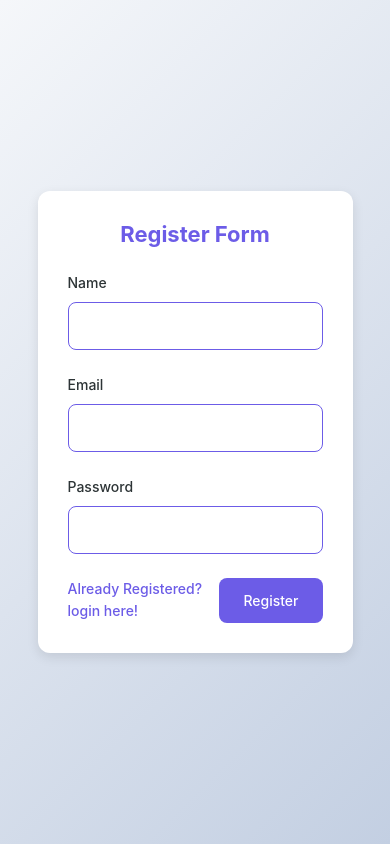
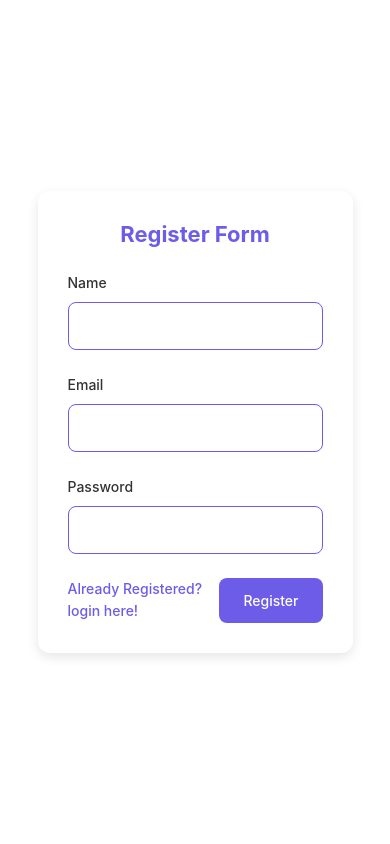
Before and after one commit to Vipul20K/Expense-Tracking-App, a React (Create React App) app in the folder client/: page /register in a window 390 px wide. Built offline with nearby package versions, Linux system fonts and the light colour scheme.

Commit message:
Improved responsiveness

```diff
--- a/client/src/components/Layout/Header.js
+++ b/client/src/components/Layout/Header.js
@@ -3,6 +3,7 @@ import React, { useState, useEffect } from "react";
 import { Link, useNavigate } from "react-router-dom";
 import "../../styles/HeaderStyles.css";
 import { UserOutlined, MenuOutlined, CloseOutlined } from "@ant-design/icons";
+
 
 const Header = () => {
   const [loginUser, setLoginUser] = useState("");
@@ -31,7 +32,7 @@ const Header = () => {
         <div className="container-fluid">
           {/* Brand Name */}
           <Link className="navbar-brand" to="/">
-            Expense Tracker
+            Expense Tracker 💸
           </Link>
 
           {/* Mobile Menu Toggler */}
--- a/client/src/pages/HomePage.js
+++ b/client/src/pages/HomePage.js
@@ -9,7 +9,6 @@ import moment from 'moment';
 import Analytics from '../components/Analytics';
 import '../styles/HomePageStyles.css';
 const API_URL = process.env.REACT_APP_API_URL;
-// import axiosInstance from '../utils/axiosInstance';
 
 
 
@@ -53,7 +52,7 @@ const HomePage =()=>{
   {
     title: "Actions",
     render:(text,record)=>(
-      <div>
+      <div style={{ display: 'flex', whiteSpace: 'nowrap' }}>
         <EditOutlined onClick={()=>{
           setEditable(record);
           setShowModal(true);
@@ -164,6 +163,7 @@ const handleDelete=async(record)=>{
 
       if (editable) {
         await axios.post(`${API_URL}/api/v1/transactions/edit-transaction`, {
+
           payload: {
             ...values,
             userId: user._id,
@@ -180,6 +180,7 @@ const handleDelete=async(record)=>{
         message.success("Transaction Updated Successfully");
       } else {
         await axios.post(`${API_URL}/api/v1/transactions/add-transaction`, {
+
           userid: user._id,
           ...values,
         },
@@ -251,7 +252,10 @@ const handleDelete=async(record)=>{
 
       <div className="content">
         {viewData === "table" ? (
-          <Table columns={columns} dataSource={allTransactions} />
+          <div style={{overflowX:'auto'}}>
+          <Table columns={columns} dataSource={allTransactions}
+          scroll={{ x: true }} />
+          </div>
         ) : (
           <Analytics allTransactions={allTransactions} />
         )}
--- a/client/src/pages/Login.js
+++ b/client/src/pages/Login.js
@@ -1,23 +1,18 @@
-import React, { useState, useEffect } from "react";
+import React from "react";
 import { Form, Input, message } from "antd";
 import { Link, useNavigate } from "react-router-dom";
 import axios from "axios";
-import Spinner from "../components/Spinner";
 import "../styles/LoginPage.css";
 const API_URL = process.env.REACT_APP_API_URL;
-
 
 const Login = () => {
   const img =
     "https://akriviahcm.com/blog/wp-content/uploads/2024/05/10-Features-to-Look-for-in-Expense-Management-System.jpg";
 
   const navigate = useNavigate();
-  const [loading, setLoading] = useState(false);
   const submitHandler = async (values) => {
     try {
-      setLoading(true);
       const { data } = await axios.post(`${API_URL}/api/v1/users/login`, values);
-      setLoading(false);
       message.success("Login Successful");
       localStorage.setItem(
         "user",
@@ -31,7 +26,6 @@ const Login = () => {
 
       navigate("/");
     } catch (error) {
-      setLoading(false);
       message.error("something went wrong");
     }
   };
@@ -41,7 +35,7 @@ const Login = () => {
   return (
     <>
       <div className="login-page">
-        {loading && <Spinner />}
+
         <div className="row container align-items-center">
           <h1 className="text-center">Expense Management System</h1>
 
--- a/client/src/pages/Register.js
+++ b/client/src/pages/Register.js
@@ -1,28 +1,29 @@
-import React,{useState,useEffect} from 'react';
+import React,{useEffect} from 'react';
 import {Form,Input,message} from 'antd';
 import { Link,useNavigate } from 'react-router-dom';
 import axios from 'axios';
-import Spinner from '../components/Spinner';
+
 import "../styles/RegisterPage.css";
-import axiosInstance from '../utils/axiosInstance';
 const API_URL = process.env.REACT_APP_API_URL;
+
 
 
 const Register=()=>{
 
     const navigate=useNavigate();
-    const [loading,setLoading]=useState(false);
+
     // form submit
     const submitHandler=async(values)=>{
         try{
-            setLoading(true);
+
             console.log(values);
             await axios.post(`${API_URL}/api/v1/users/register`,values);
+            await axios.post(`${API_URL}/api/v1/users/register`,values);
             message.success("Registration Successful");
-            setLoading(false);
+
             navigate('/login');
         }catch(error){
-            setLoading(false);
+
             message.error(error.response?.data?.message || "Something went wrong");
         }
     };
@@ -39,7 +40,7 @@ const Register=()=>{
     return (
         <>
           <div className="register-page ">
-            {loading && <Spinner />}
+
             <Form
               className="register-form"
               layout="vertical"
--- a/client/src/styles/HeaderStyles.css
+++ b/client/src/styles/HeaderStyles.css
@@ -8,7 +8,7 @@
     display: flex;
     align-items: center;
     justify-content: space-between;
-    min-height: 60px;
+    min-height: 60px; /* Fixed height for consistency */
 }
 
 /* Brand styling */
@@ -21,10 +21,8 @@
 
 /* Remove default list styles */
 .nav-links {
-    top: 70px;
     display: flex;
     align-items: center;
-    z-index: 999;
     gap: 15px;
     list-style: none;  /* ✅ Removed bullet points */
     padding: 0;
@@ -74,42 +72,38 @@
     color: white;
     cursor: pointer;
     margin-left: auto; /* ✅ Ensures it stays on the right */
+    padding: 0; /* Remove default padding */
 }
 
 /* Responsive adjustments */
 @media (max-width: 768px) {
+    .navbar {
+        padding: 10px 20px; /* Reduced padding */
+    }
 
-    .navbar{
-        padding: 80px 20px;
-    }
     .menu-toggler {
-        display:block;
+        display: block;
     }
 
     .nav-links {
         display: none;
         flex-direction: column;
-        position: absolute;
-        top: 60px;
-        right: 0;
+        position: relative; /* Changed to relative */
         background-color: var(--primary-color);
         width: 100%;
-        padding: 10px 0;
+        padding: 20px 0; /* Increased padding */
         box-shadow: 0 4px 8px rgba(0, 0, 0, 0.1);
         text-align: center;
+        max-height: 200px; /* Adjust as needed */
+        overflow-y: auto; /* Allow scrolling if content overflows */
     }
 
     .nav-links.active {
         display: flex;
-        position: relative;
-        width: 100%;
-    }
-
-    .nav-links .nav-item {
-        padding: 10px 0;
     }
 
     .custom-logout-btn {
+        padding: 8px 24px 8px 16px;
         width: 90%;
         margin: 10px auto;
     }
--- a/client/src/styles/HomePageStyles.css
+++ b/client/src/styles/HomePageStyles.css
@@ -4,7 +4,7 @@
     --background-color: #f4f4f4;
     --card-bg-color: #ffffff;
     --text-color: #333333;
-    --hover-color: #9b59b6;
+    --hover-color: #5b4ccd;
     --shadow-color: rgba(0, 0, 0, 0.1);
 }
 
--- a/client/src/styles/LoginPage.css
+++ b/client/src/styles/LoginPage.css
@@ -1,12 +1,4 @@
 
-:root {
-    --primary-color: #6c5ce7;
-    --secondary-color: #00b894;
-    --background-gradient: linear-gradient(135deg, #f5f7fa, #c3cfe2);
-    --text-color: #2d3436;
-    --hover-color: #0984e3;
-    --shadow-color: rgba(0, 0, 0, 0.1);
-}
 
 /* Full-page container */
 .login-page {
--- a/client/src/styles/RegisterPage.css
+++ b/client/src/styles/RegisterPage.css
@@ -1,12 +1,4 @@
 
-:root {
-    --primary-color: #6c5ce7;
-    --secondary-color: #00b894;
-    --background-gradient: linear-gradient(135deg, #f5f7fa, #c3cfe2);
-    --text-color: #2d3436;
-    --hover-color: #0984e3;
-    --shadow-color: rgba(0, 0, 0, 0.1);
-}
 
 /* Base styles for the register page */
 .register-page {
```
